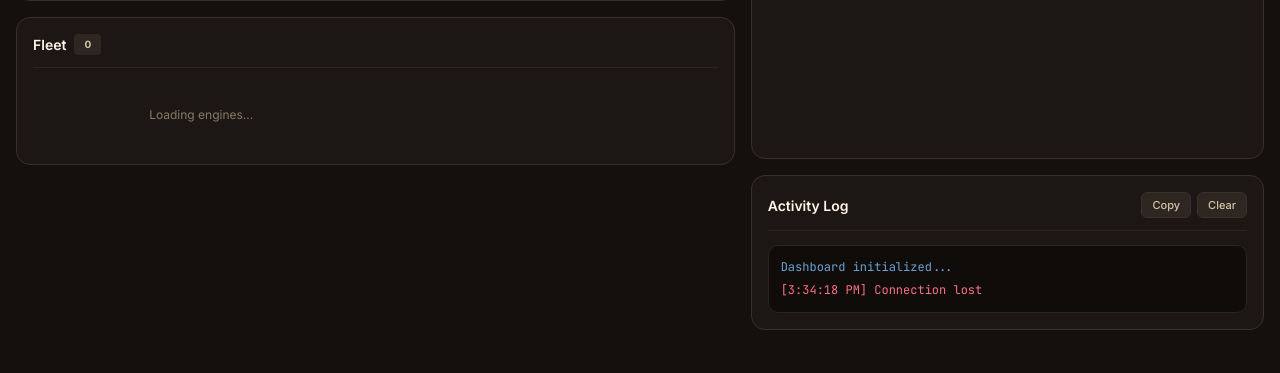
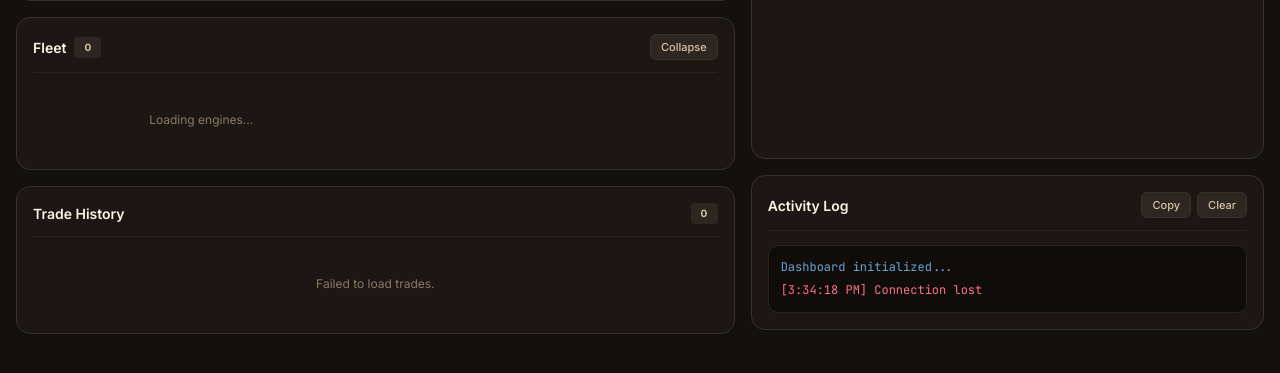
Before and after one commit to karma-devops/strategy-engine, a Python web app: template app/templates/dashboard.html in a window 1280 px wide. Shown: the part 407-780 px from the top of the page. Run offline with Jinja, Linux system fonts and the light colour scheme; the template is opened without the code that fills it: most values are stand-ins (such as "Sample title", 1, 10 or a date in 2020).

Commit message:
feat: add trade history panel, fleet collapse toggle, trades API
- GET /api/v2/instances/{slug}/trades — per-instance trade history
- GET /api/v2/trades — global trade history across all instances
- Trade history panel below fleet in dashboard (clean row layout)
- Fleet section collapsible via Collapse/Expand toggle button
- Trade rows: time, symbol, side badge, PnL with color coding
- Auto-refresh trade history every 10 seconds
- Matches ai-trading-agent-hl trade-line layout pattern

```diff
--- a/app/static/app.js
+++ b/app/static/app.js
@@ -83,6 +83,49 @@ function drawPulse() {
             <path d="${pathD}" fill="none" stroke="${lc}" stroke-width="2" stroke-linecap="round" stroke-linejoin="round" opacity="0.9"/>
             <circle cx="${pts[pts.length-1].x}" cy="${pts[pts.length-1].y}" r="3" fill="${lc}"/>
         </svg>`;
+}
+
+/* ── Fleet Toggle ─────────────────────────── */
+function toggleFleet() {
+    const grid = document.getElementById('instances-grid');
+    const btn = document.getElementById('fleet-toggle-btn');
+    grid.classList.toggle('collapsed');
+    btn.textContent = grid.classList.contains('collapsed') ? 'Expand' : 'Collapse';
+}
+
+/* ── Trade History (global) ─────────────────── */
+async function fetchTradeHistory() {
+    const el = document.getElementById('trade-history');
+    const countEl = document.getElementById('trade-count');
+    if (!el) return;
+    try {
+        const res = await fetch(`${API_BASE}/api/v2/trades?limit=20`, { headers: apiHeaders() });
+        const data = await res.json();
+        const trades = data.trades || [];
+        countEl.textContent = trades.length;
+        if (!trades.length) {
+            el.innerHTML = '<div class="empty">No trades yet.</div>';
+            return;
+        }
+        el.innerHTML = trades.map(t => {
+            const time = t.timestamp ? new Date(t.timestamp).toLocaleTimeString('en-US', { hour12: false, hour: '2-digit', minute: '2-digit' }) : '';
+            const pnl = t.pnl_usd || 0;
+            const pnlStr = pnl >= 0 ? `+$${pnl.toFixed(2)}` : `-$${Math.abs(pnl).toFixed(2)}`;
+            const pnlClass = pnl >= 0 ? 'positive' : 'negative';
+            const side = t.side || 'LONG';
+            const inst = instances.find(i => i.slug === t.instance_id);
+            const symbol = inst ? inst.token : (t.instance_id || '?');
+            return `
+                <div class="trade-row">
+                    <span class="trade-time">${time}</span>
+                    <span class="trade-symbol">${escapeHtml(symbol)}</span>
+                    <span class="trade-side ${side}">${side}</span>
+                    <span class="trade-pnl ${pnlClass}">${pnlStr}</span>
+                </div>`;
+        }).join('');
+    } catch (e) {
+        el.innerHTML = '<div class="empty">Failed to load trades.</div>';
+    }
 }
 
 /* ── Fleet ─────────────────────────────────── */
@@ -673,6 +716,7 @@ function clearConsole() {
 function refreshAll() {
     fetchPulseData();
     fetchInstances();
+    fetchTradeHistory();
     fetchLogs();
     addLog('Manual refresh', 'info');
 }
@@ -706,10 +750,12 @@ window.addEventListener('resize', drawPulse);
 (async function init() {
     await fetchPulseData();
     await fetchInstances();
+    await fetchTradeHistory();
     await fetchLogs();
     connectSSE();
     setInterval(fetchInstances, 5000);
     setInterval(fetchLogs, 5000);
+    setInterval(fetchTradeHistory, 10000);
     setInterval(fetchPulseData, 30000);
     setInterval(updateClock, 1000);
 })();
--- a/app/static/style.css
+++ b/app/static/style.css
@@ -300,6 +300,10 @@ html, body {
     gap: 12px;
 }
 
+.fleet-grid.collapsed { display: none; }
+
+.fleet-toggle { font-size: 10px; }
+
 .fleet-card {
     background: var(--bg-2);
     border: 1px solid var(--border-soft);
@@ -569,6 +573,67 @@ input:focus, select:focus, textarea:focus { border-color: var(--blue); }
     margin-bottom: 14px;
 }
 
+/* --- Trade History --- */
+.trade-list {
+    display: flex;
+    flex-direction: column;
+    gap: 6px;
+    max-height: 350px;
+    overflow-y: auto;
+}
+
+.trade-row {
+    display: flex;
+    align-items: center;
+    gap: 10px;
+    padding: 8px 10px;
+    background: var(--bg-2);
+    border: 1px solid var(--border-soft);
+    border-radius: var(--r-sm);
+    font-size: 12px;
+    transition: all 0.15s ease;
+}
+
+.trade-row:hover {
+    background: var(--bg-3);
+    border-color: var(--border);
+}
+
+.trade-row .trade-time {
+    color: var(--text-2);
+    font-family: var(--font-mono);
+    font-size: 11px;
+    min-width: 60px;
+}
+
+.trade-row .trade-symbol {
+    font-weight: 600;
+    color: var(--text-0);
+    min-width: 70px;
+}
+
+.trade-row .trade-side {
+    font-size: 9px;
+    font-weight: 700;
+    padding: 2px 7px;
+    border-radius: 3px;
+    text-transform: uppercase;
+}
+
+.trade-row .trade-side.LONG { background: var(--green-bg); color: var(--green); }
+.trade-row .trade-side.SHORT { background: var(--red-bg); color: var(--red); }
+
+.trade-row .trade-pnl {
+    font-weight: 600;
+    text-align: right;
+    margin-left: auto;
+    font-variant-numeric: tabular-nums;
+    min-width: 70px;
+}
+
+.trade-row .trade-pnl.positive { color: var(--green); }
+.trade-row .trade-pnl.negative { color: var(--red); }
+
 /* --- Empty State --- */
 .empty {
     padding: 24px;
--- a/app/templates/dashboard.html
+++ b/app/templates/dashboard.html
@@ -83,9 +83,20 @@
                 <div class="card">
                     <div class="card-head">
                         <h2>Fleet <span class="tag tag-neutral" id="fleet-count">0</span></h2>
+                        <button class="btn-sm fleet-toggle" onclick="toggleFleet()" id="fleet-toggle-btn">Collapse</button>
                     </div>
                     <div id="instances-grid" class="fleet-grid">
                         <div class="empty">Loading engines...</div>
+                    </div>
+                </div>
+
+                <div class="card">
+                    <div class="card-head">
+                        <h2>Trade History</h2>
+                        <span class="tag tag-neutral" id="trade-count">0</span>
+                    </div>
+                    <div id="trade-history" class="trade-list">
+                        <div class="empty">No trades yet.</div>
                     </div>
                 </div>
             </div>
```
Also changed, not shown: api/instances.py (+64 -0 lines).
